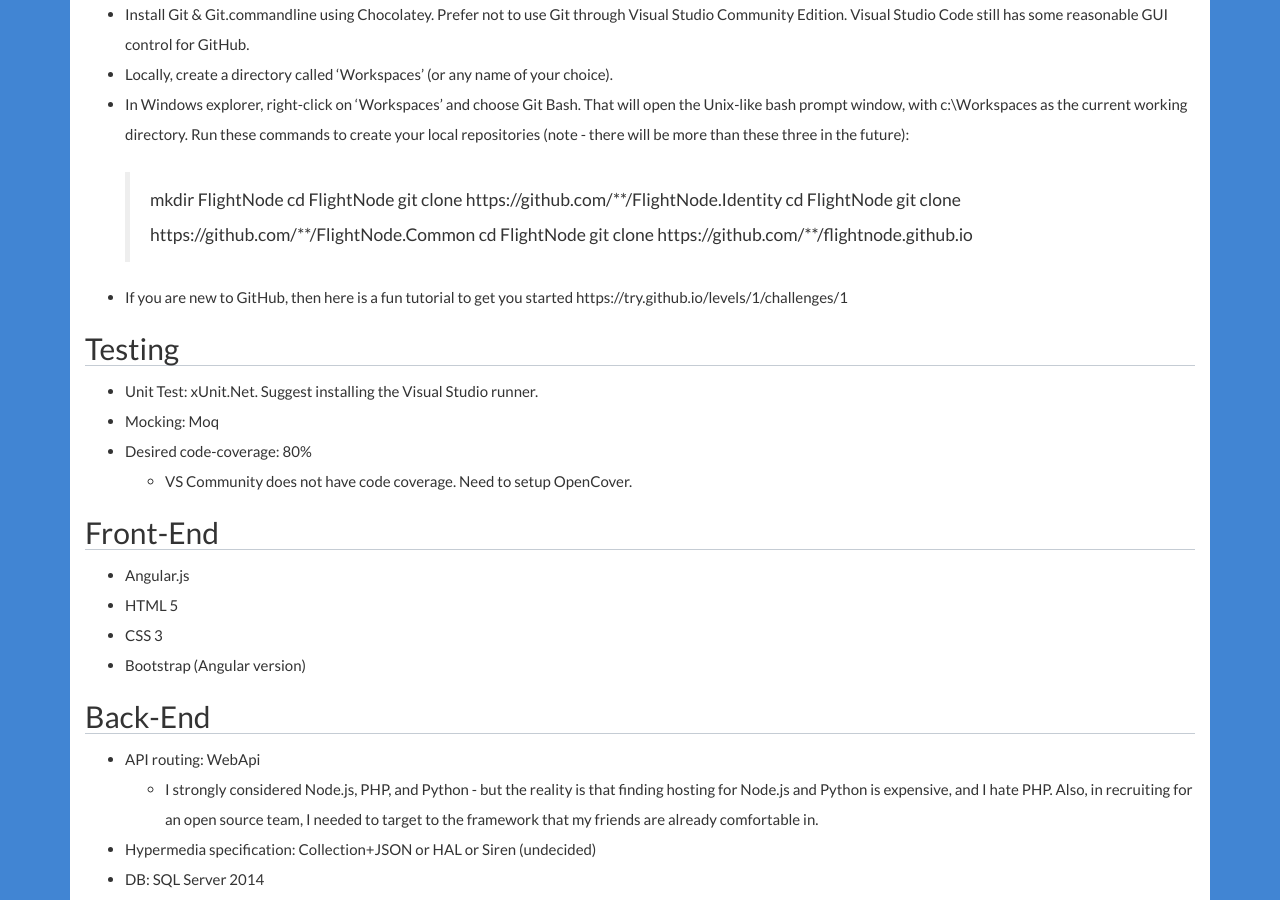
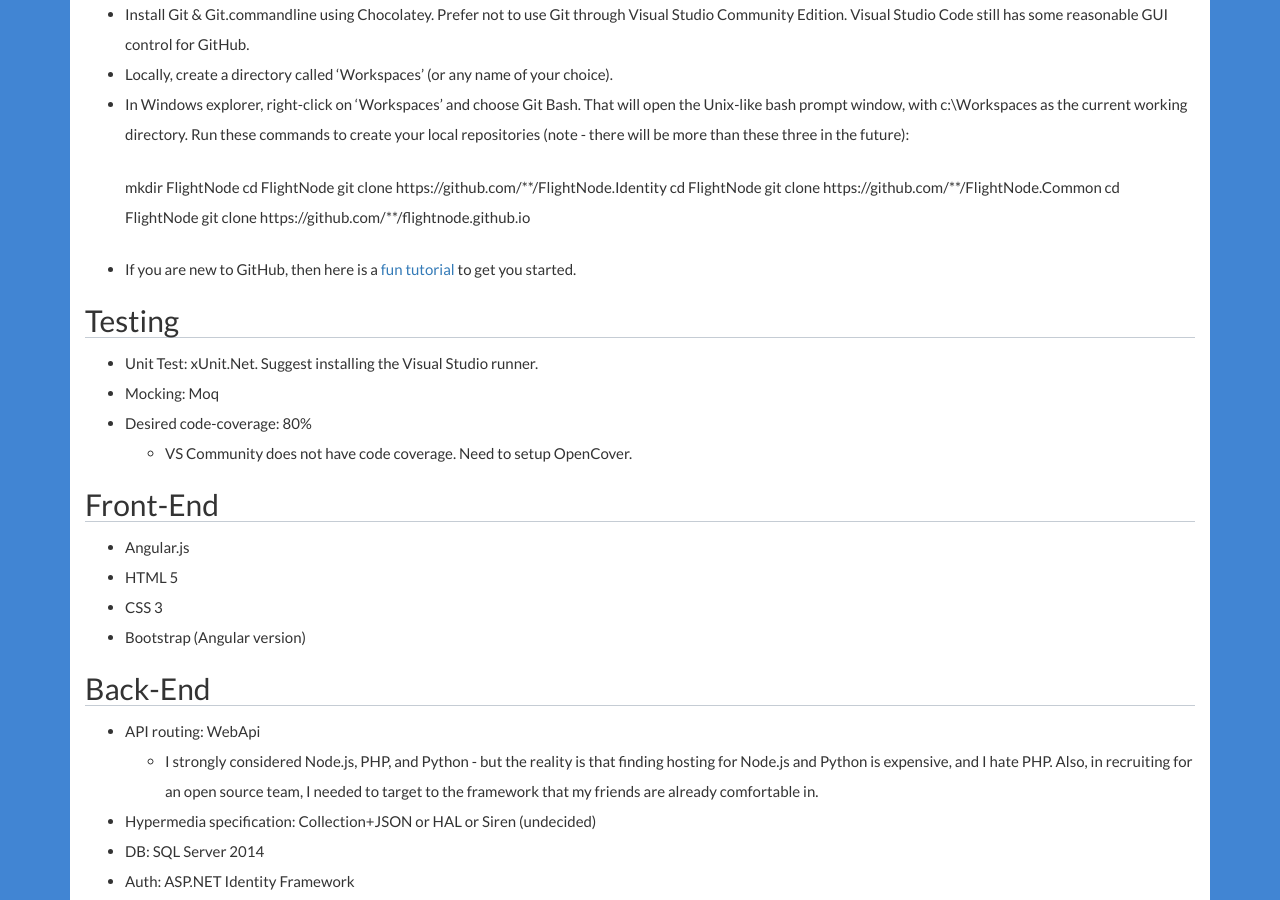
Before and after one commit to kpunjani/flightnode.github.io, a Jekyll site: the page built from coding/toolkit.md, in a window 1280 px wide and 900 px high, scrolled down 716 px. Built offline with Jekyll 4.4.1, drawn with Linux system fonts in a browser that asks for light colours; nearby versions of some CDN libraries; some of the changed lines change nothing that is shown.

Commit message:
fixed a link and code formatting

```diff
--- a/coding/toolkit.md
+++ b/coding/toolkit.md
@@ -30,13 +30,13 @@
   to create your local repositories (note - there will be more than these three in the future):
 
 
-    > mkdir FlightNode
-    > cd FlightNode git clone https://github.com/*<username>*/FlightNode.Identity
-    > cd FlightNode git clone https://github.com/*<username>*/FlightNode.Common
-    > cd FlightNode git clone https://github.com/*<username>*/flightnode.github.io
+    mkdir FlightNode
+    cd FlightNode git clone https://github.com/*<username>*/FlightNode.Identity
+    cd FlightNode git clone https://github.com/*<username>*/FlightNode.Common
+    cd FlightNode git clone https://github.com/*<username>*/flightnode.github.io
 
 
-* If you are new to GitHub, then here is a fun tutorial to get you started https://try.github.io/levels/1/challenges/1
+* If you are new to GitHub, then here is a <a href="https://try.github.io/levels/1/challenges/1">fun tutorial</a> to get you started.
 
 ## Testing
 
```
